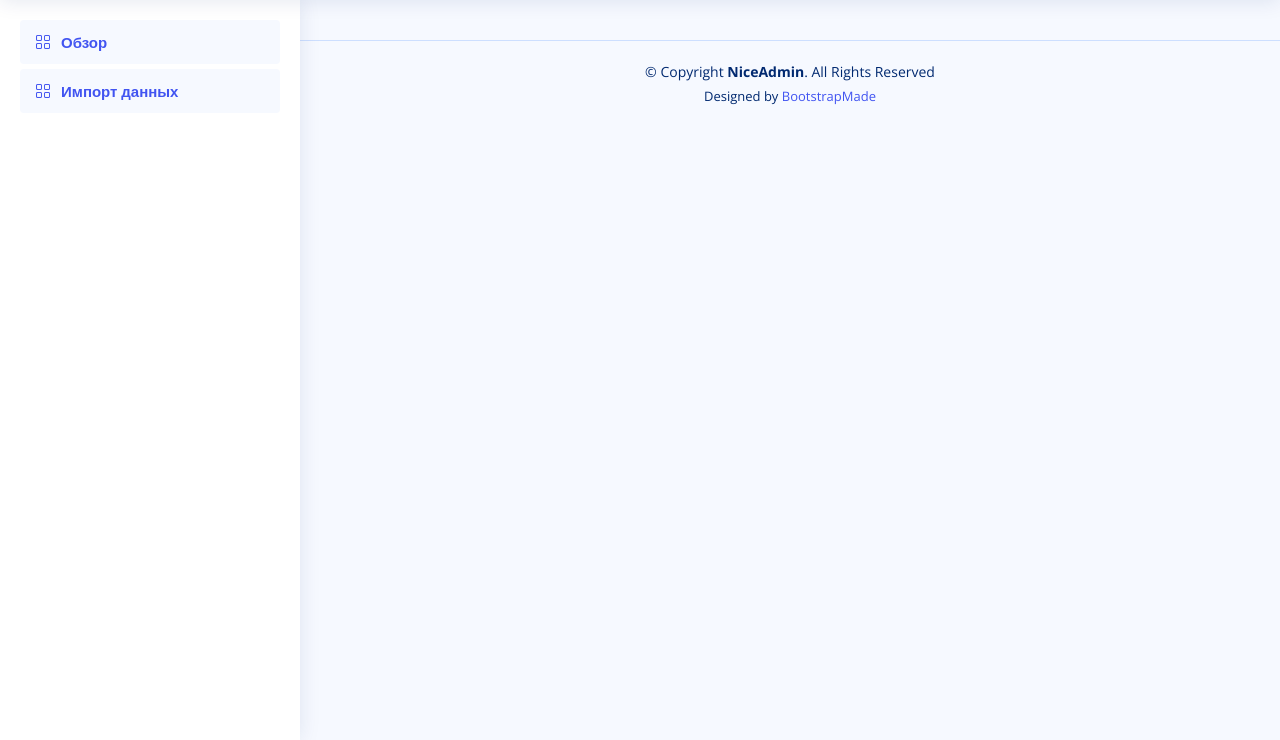
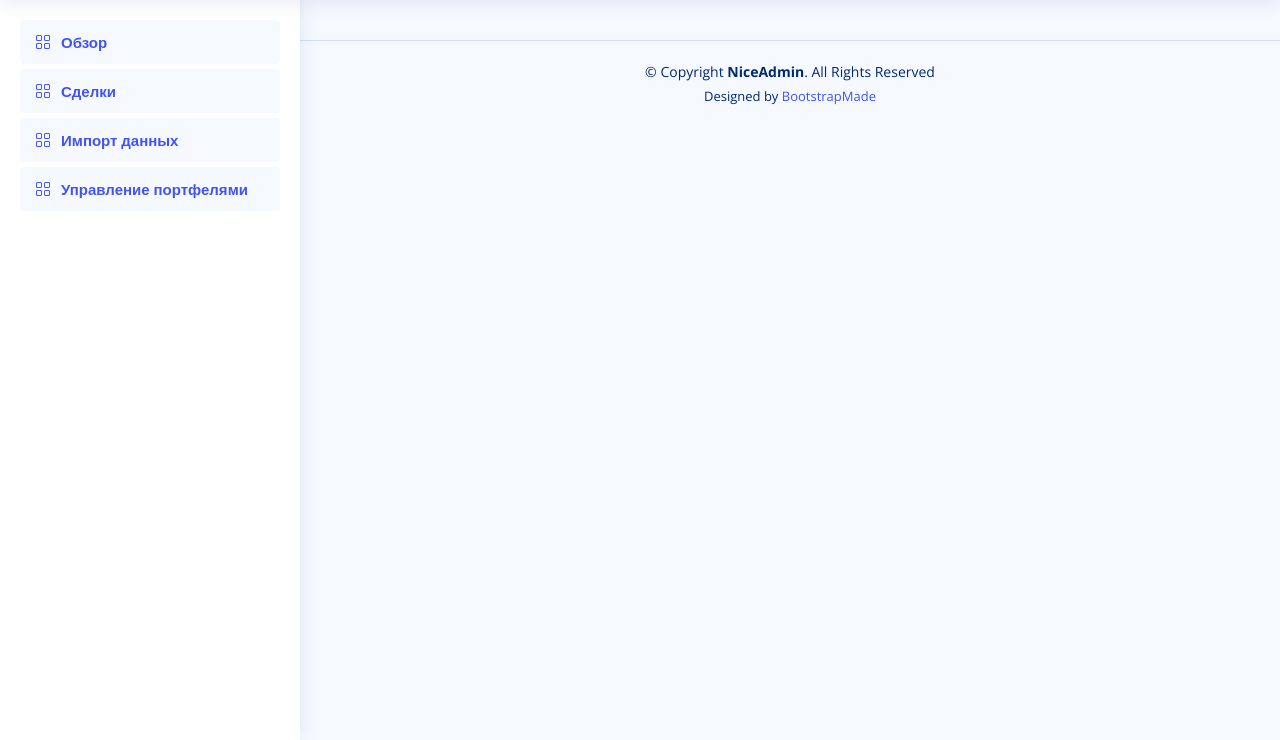
Before and after one commit to mishutindima/InvestOne, a Django app: page /history/ in a window 1280 px wide. Shown: the part 60-800 px from the top of the page. Run offline with Django 4.2, Linux system fonts and the light colour scheme; some libraries are stand-ins or nearby versions.

Commit message:
add menu fix #6

```diff
--- a/InvestOneProject/History/templates/history/base.html
+++ b/InvestOneProject/History/templates/history/base.html
@@ -277,7 +277,21 @@
         <li class="nav-item">
             <a class="nav-link " href="index.html">
                 <i class="bi bi-grid"></i>
+                <span>Сделки</span>
+            </a>
+        </li>
+
+        <li class="nav-item">
+            <a class="nav-link " href="index.html">
+                <i class="bi bi-grid"></i>
                 <span>Импорт данных</span>
+            </a>
+        </li>
+
+        <li class="nav-item">
+            <a class="nav-link " href="index.html">
+                <i class="bi bi-grid"></i>
+                <span>Управление портфелями</span>
             </a>
         </li>
 
```
Also changed, not shown: InvestOneProject/History/templates/history/import-file.html (added, +10 -0 lines).
